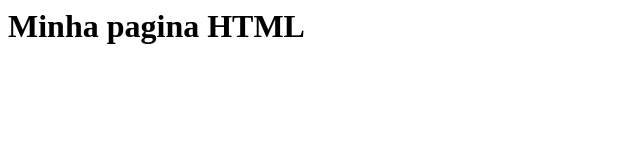
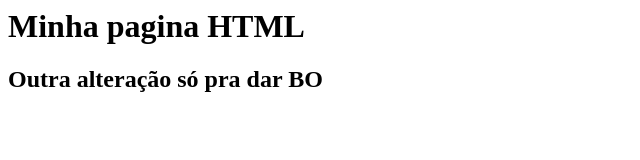
Before and after one commit to R2petrone/gama-no-github, a plain HTML site: page index.html in a window 1280 px wide. Shown: the whole page, without its empty margins (0-640 px from the left). Drawn offline with Linux system fonts and the light colour scheme.

Commit message:
outro commit,desta vez em master

```diff
--- a/index.html
+++ b/index.html
@@ -1,5 +1,6 @@
 <html>
      <body>
         <h1> Minha pagina HTML</h1>
+        <h2>Outra alteração só pra dar BO </h2>
      </body>
 </html>
```
